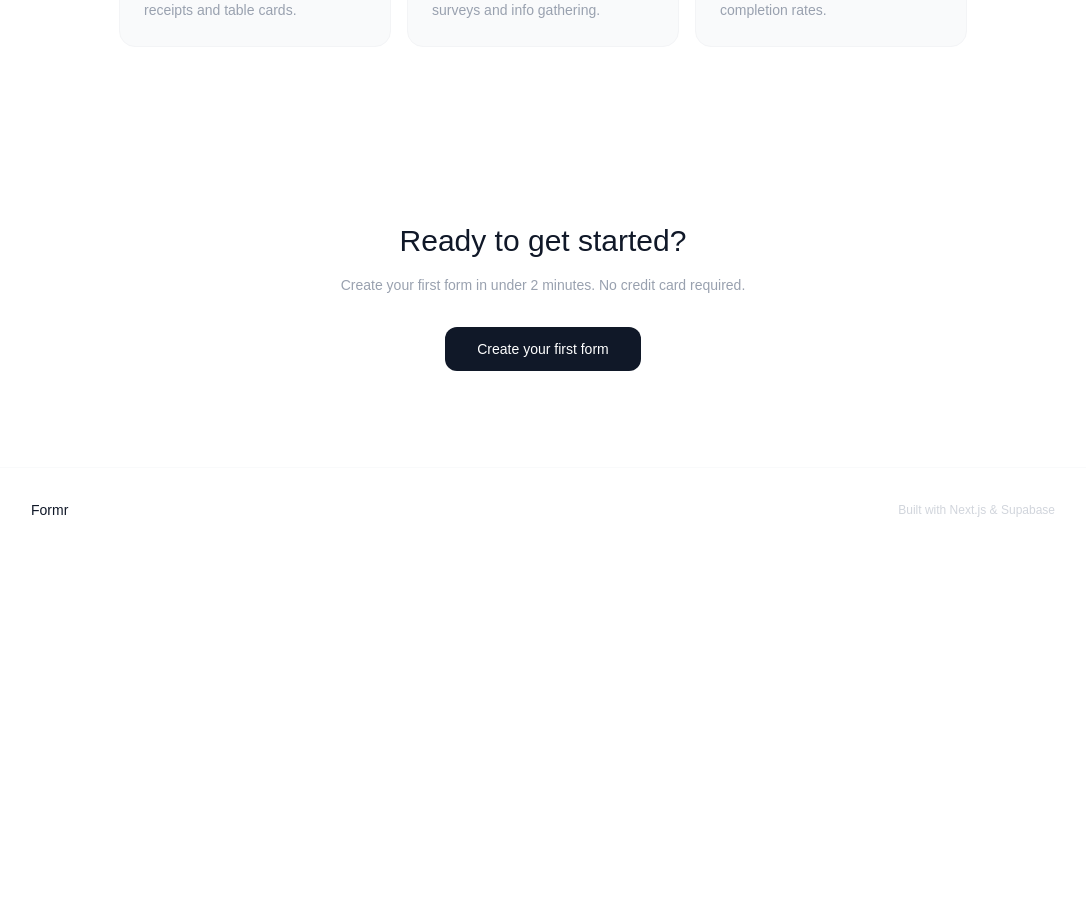
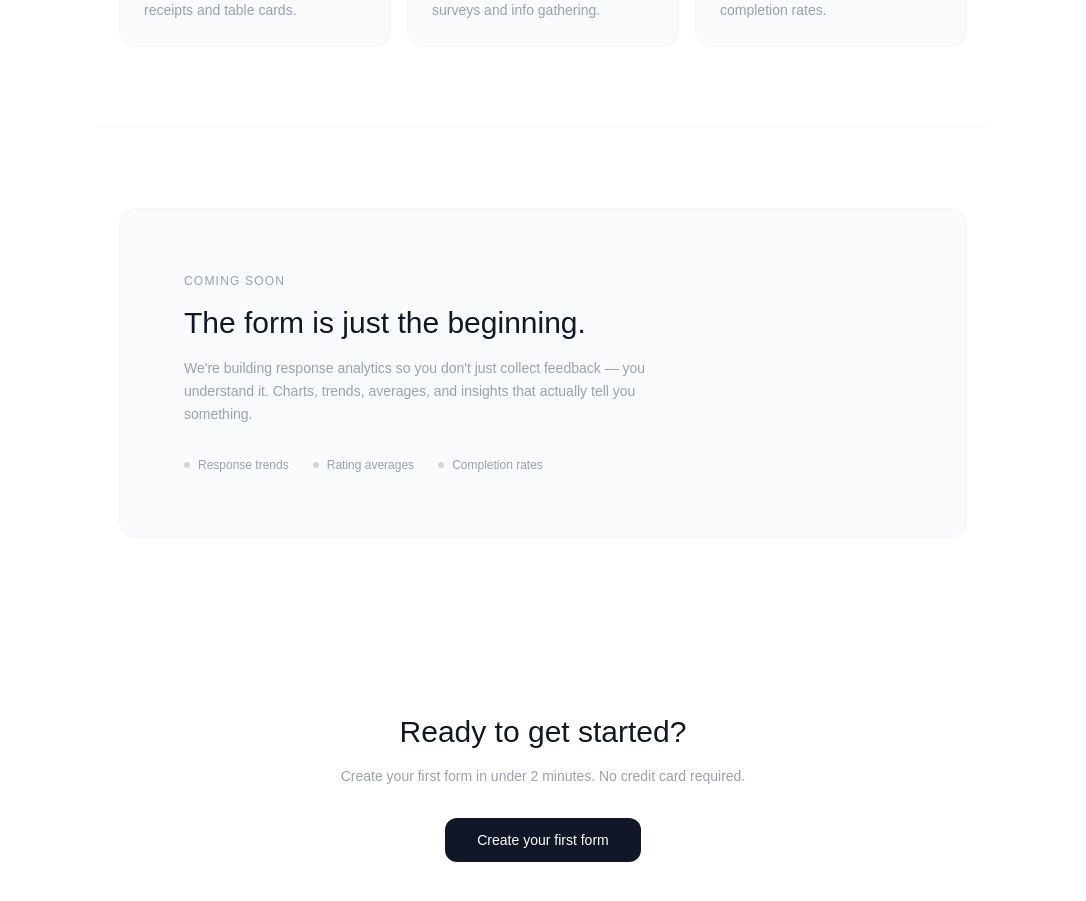
Before and after one commit to sandeshdev667/formr, a Next.js app: page / in a window 1280 px wide. Shown: the part 1260-2161 px from the top of the page, without its empty margins (97-1183 px from the left). Before the commit the page ends 1812 px from the top, so only its background shows below. Built offline with nearby package versions, Linux system fonts and the light colour scheme.

Commit message:
feedback

```diff
--- a/pages/index.tsx
+++ b/pages/index.tsx
@@ -126,6 +126,29 @@ export default function Home() {
         </div>
       </div>
 
+      {/* Coming soon */}
+      <div className="max-w-4xl mx-auto px-6 py-20 border-t border-gray-50">
+        <div className="bg-gray-50 rounded-2xl border border-gray-100 p-10 md:p-16">
+          <p className="text-xs text-gray-400 font-medium uppercase tracking-widest mb-4">
+            Coming soon
+          </p>
+          <h3 className="text-3xl font-medium text-gray-900 mb-4 max-w-lg">
+            The form is just the beginning.
+          </h3>
+          <p className="text-sm text-gray-400 leading-relaxed max-w-lg">
+            We're building response analytics so you don't just collect feedback — you understand it. Charts, trends, averages, and insights that actually tell you something.
+          </p>
+          <div className="flex items-center gap-6 mt-8">
+            {['Response trends', 'Rating averages', 'Completion rates'].map((item) => (
+              <div key={item} className="flex items-center gap-2">
+                <div className="w-1.5 h-1.5 rounded-full bg-gray-300" />
+                <span className="text-xs text-gray-400">{item}</span>
+              </div>
+            ))}
+          </div>
+        </div>
+      </div>
+
       {/* CTA */}
       <div className="max-w-2xl mx-auto px-6 py-24 text-center">
         <h3 className="text-3xl font-medium text-gray-900 mb-4">
```
